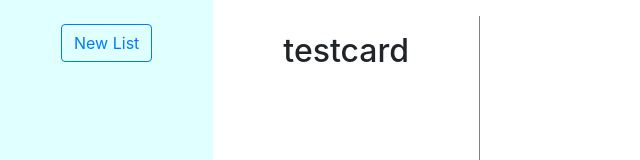
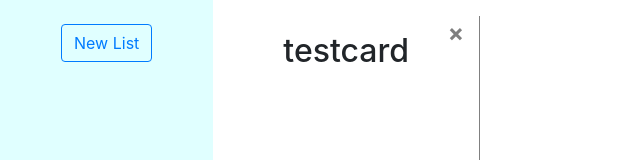
Before and after one commit to KrisD2/react-todos, a React (Create React App) app: page / in a window 1280 px wide. Shown: the top 160 px of the page, without its empty margins (0-640 px from the left). Built offline with nearby package versions, Linux system fonts and the light colour scheme.

Commit message:
added delete card functionality

```diff
--- a/src/Card.js
+++ b/src/Card.js
@@ -102,7 +102,12 @@ const Card = (props) => {
 
       return newCards
     })
+  }
 
+  const handleDeleteCard = (cardId) => {
+    props.setCards(prevCards => {
+      return prevCards.filter(card => card.id !== cardId)
+    })
   }
 
   const handleChange = (e, id) => {
@@ -121,6 +126,10 @@ const Card = (props) => {
 
   return (
     <div className="card col-12 col-sm-6 col-md-4 col-lg-3 d-flex p-3">
+      <button type="button" className="close" aria-label="Close"
+      onClick={() => handleDeleteCard(props.cardId)}>
+        <span aria-hidden="true">&times;</span>
+      </button>
       {props.idBeingEdited === props.cardId ?
       <input type="text" name="input" value={props.cardTitle} data-type="card"
       onKeyPress={handleSubmitEdit} onChange={(e) => handleChange(e, props.cardId)}/> :
@@ -128,7 +137,7 @@ const Card = (props) => {
         {props.cardTitle}
       </h2>
       }
-      <ul className="list-group list-group-flush">
+      <ul className="list-group list-group-flush mb-3">
         {todos.map((todo, index) => {
           return (<li key={index}
                     className={`list-group-item d-flex
--- a/src/index.css
+++ b/src/index.css
@@ -11,12 +11,18 @@
   height: 100%;
 }
 
+.completed {
+  text-decoration: line-through;
+  color: gray;
+}
+
 .sidebar {
   background-color: lightcyan;
   min-height: 100vh;
 }
 
-.completed {
-  text-decoration: line-through;
-  color: gray;
+.close {
+  position: absolute;
+  right: 15px;
+  top: 5px;
 }
```
